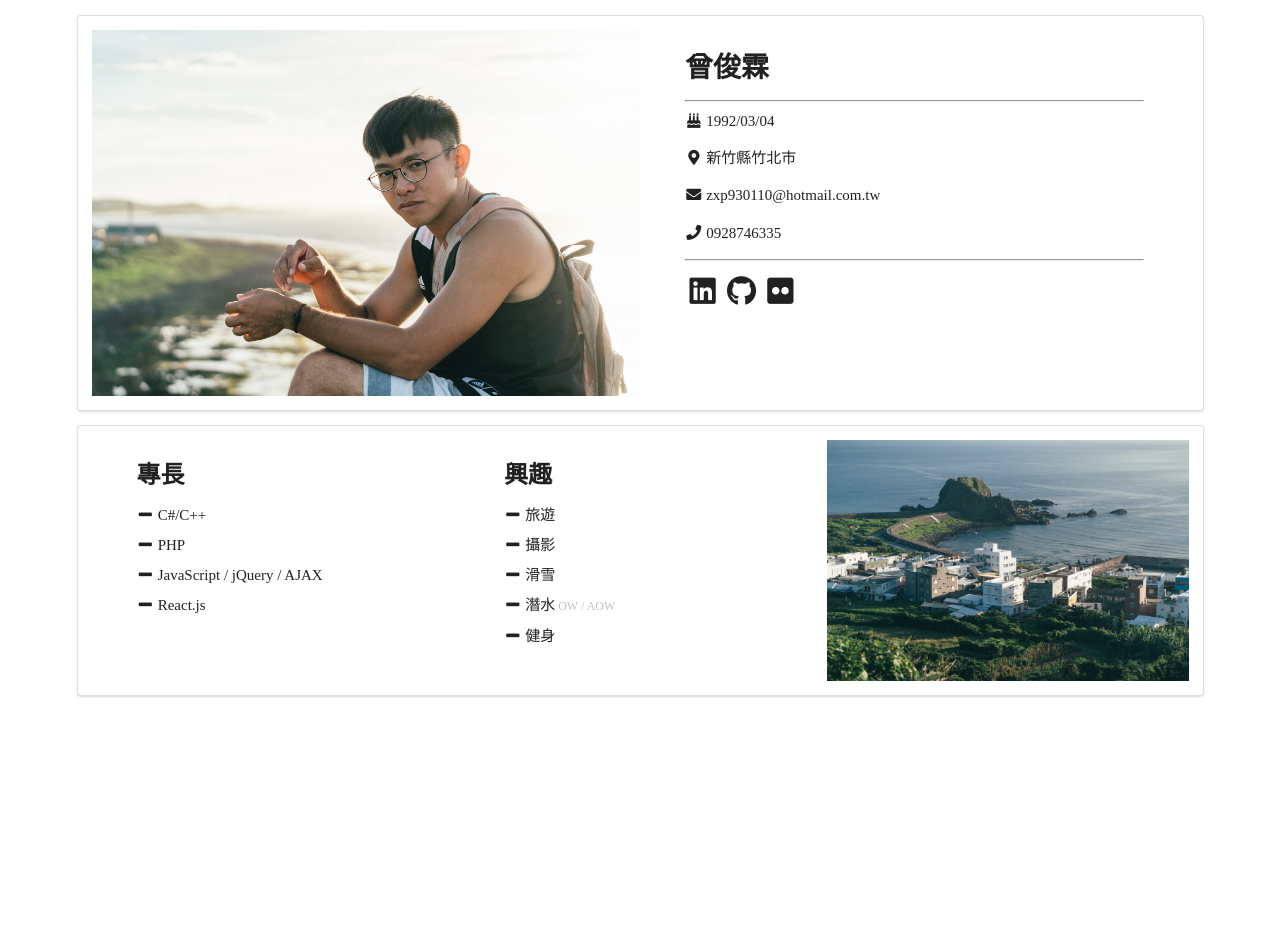
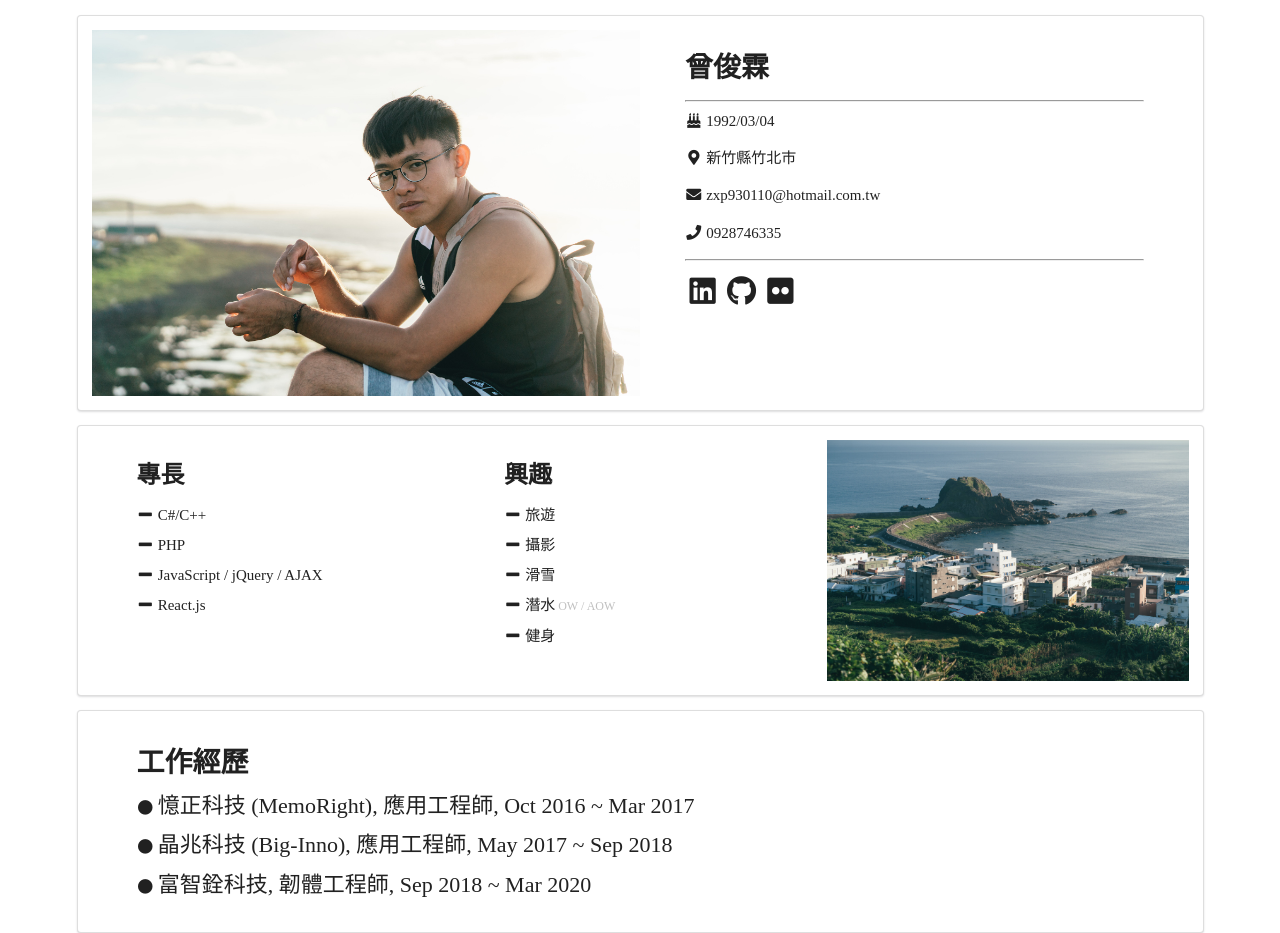
Before and after one commit to JosephT5566/my-resume, a React (Create React App) app: page / in a window 1280 px wide. Before the commit the page ends 815 px from the top, so only its background shows below. Built offline with nearby package versions, Linux system fonts and the light colour scheme; a web font is replaced by a local one.

Commit message:
Adding works card 1. creating work.js

```diff
--- a/src/components/App.js
+++ b/src/components/App.js
@@ -7,6 +7,7 @@ import ReactDom from 'react-dom';
 import ResumeCard from './ResumeCard';
 import PersonalInfo from './cards/personalInfo';
 import Expertise from './cards/expertise';
+import Works from './cards/works';
 
 class App extends React.Component {
     render() {
@@ -18,6 +19,9 @@ class App extends React.Component {
                 <ResumeCard>
                     <Expertise />
                 </ResumeCard>
+                <ResumeCard>
+                    <Works />
+                </ResumeCard>
             </div>
         );
     }
--- /dev/null
+++ b/src/components/cards/works.css
@@ -0,0 +1,4 @@
+#worksContainer .content {
+    padding: 0 25px;
+    margin: 20px;
+}
--- /dev/null
+++ b/src/components/cards/works.js
@@ -0,0 +1,34 @@
+import './works.css';
+
+import React from 'react';
+import { ReactTransitionGroup, ReactCssTransitionGroup } from 'react-transition-group';
+
+const works = () => {
+    return (
+        <div id="worksContainer">
+            <div className="content">
+                <h1>工作經歷</h1>
+                <p>
+                    <i className="circle icon"></i>
+                    <span style={{ fontSize: '22px' }}>
+                        憶正科技 (MemoRight), 應用工程師, Oct 2016 ~ Mar 2017
+                    </span>
+                </p>
+                <p>
+                    <i className="circle icon"></i>
+                    <span style={{ fontSize: '22px' }}>
+                        晶兆科技 (Big-Inno), 應用工程師, May 2017 ~ Sep 2018
+                    </span>
+                </p>
+                <p>
+                    <i className="circle icon"></i>
+                    <span style={{ fontSize: '22px' }}>
+                        富智銓科技, 韌體工程師, Sep 2018 ~ Mar 2020
+                    </span>
+                </p>
+            </div>
+        </div>
+    );
+};
+
+export default works;
```
